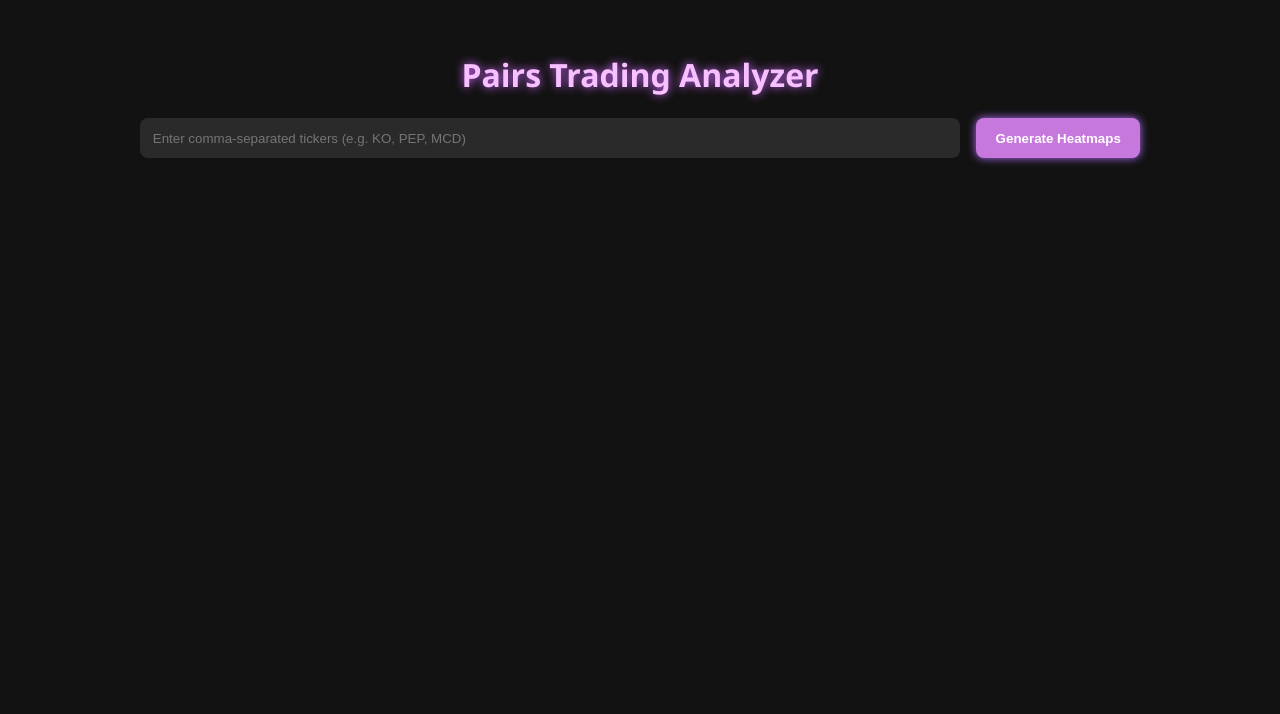
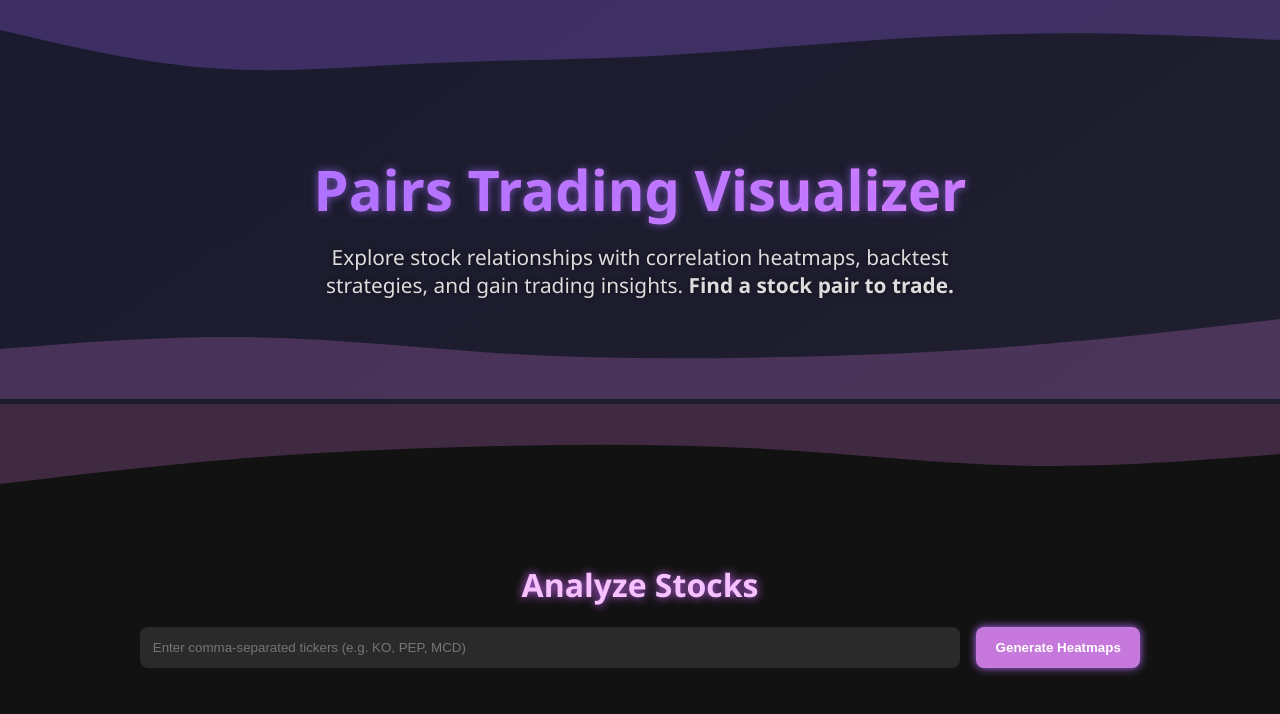
Before and after one commit to PandaStripes11/pairs-finder-and-trading, a React (Create React App) app in the folder frontend/: page / in a window 1280 px wide. Shown: the top 714 px of the page. Built offline with nearby package versions, Linux system fonts and the light colour scheme; no server answers.

Commit message:
Hero banner addition

```diff
--- a/frontend/src/App.css
+++ b/frontend/src/App.css
@@ -9,6 +9,59 @@ body {
   padding: 2rem;
   max-width: 1000px;
   margin: auto;
+}
+
+.hero-banner {
+  position: relative;
+  background: linear-gradient(145deg, #1a1a2e, #1f1f2f);
+  text-align: center;
+  overflow: hidden;
+  color: #ffffff;
+}
+
+.hero-content {
+  position: relative;
+  z-index: 2;
+}
+
+.hero-title {
+  font-size: 3.5rem;
+  font-weight: 700;
+  background: linear-gradient(to right, #a56eff, #f78aff);
+  -webkit-background-clip: text;
+  -webkit-text-fill-color: transparent;
+  text-shadow: 0 0 8px #a56effaa;
+  margin-bottom: 1rem;
+}
+
+.hero-description {
+  font-size: 1.3rem;
+  color: #dcdcdc;
+  max-width: 700px;
+  margin: 0 auto;
+  text-shadow: 0 0 5px #00000088;
+}
+
+/* Wave decorations */
+.hero-wave-top,
+.hero-wave-bottom,
+.hero-wave-border {
+  width: 100%;
+  height: 100px;
+  left: 0;
+  z-index: 1;
+}
+
+.hero-wave-top {
+  top: 0;
+}
+
+.hero-wave-bottom {
+  bottom: 0;
+}
+
+.hero-wave-border {
+  transform: rotate(180deg);
 }
 
 .title {
--- a/frontend/src/App.js
+++ b/frontend/src/App.js
@@ -2,11 +2,12 @@
 // and allow backtesting + plotting of a chosen stock pair.
 
 import React, { useState } from "react";
+import { HeroBanner } from "./components/HeroBanner";
 import { AssetInput } from "./components/AssetInput";
 import { HeatmapDisplay } from "./components/HeatmapDisplay";
 import { PairDetails } from "./components/PairDetails";
+import LoadingSpinner from "./components/LoadingSpinner";
 import "./App.css";
-import LoadingSpinner from "./components/LoadingSpinner";
 
 export default function App() {
   const [loading, setLoading] = useState(false);
@@ -27,8 +28,21 @@ export default function App() {
   };
 
   return (
+    <>
+      <HeroBanner />
+      <svg
+        className="hero-wave-border"
+        viewBox="0 0 1440 320"
+        preserveAspectRatio="none"
+      >
+        <path
+          fill="#F78AFF"
+          fillOpacity="0.2"
+          d="M0,160L48,149.3C96,139,192,117,288,122.7C384,128,480,160,576,176C672,192,768,192,864,186.7C960,181,1056,171,1152,149.3C1248,128,1344,96,1392,80L1440,64L1440,320L1392,320C1344,320,1248,320,1152,320C1056,320,960,320,864,320C768,320,672,320,576,320C480,320,384,320,288,320C192,320,96,320,48,320L0,320Z"
+        />
+      </svg>
       <div className="app">
-      <h1 className="title">Pairs Trading Analyzer</h1>
+        <h1 className="title">Analyze Stocks</h1>
         <AssetInput onSubmit={handleHeatmapGeneration} />
         {loading ? (
           <LoadingSpinner />
@@ -41,5 +55,6 @@ export default function App() {
         ) : null}
         {selectedPair && <PairDetails pair={selectedPair} />}
       </div>
+    </>
   );
 }
--- /dev/null
+++ b/frontend/src/components/HeroBanner.js
@@ -0,0 +1,42 @@
+import React from "react";
+
+export function HeroBanner() {
+  return (
+    <section className="hero-banner">
+      {/* Top decorative wave */}
+      <svg
+        className="hero-wave-top"
+        viewBox="0 0 1440 320"
+        preserveAspectRatio="none"
+      >
+        <path
+          fill="#A56EFF"
+          fillOpacity="0.25"
+          d="M0,96L40,122.7C80,149,160,203,240,218.7C320,235,400,213,480,202.7C560,192,640,192,720,181.3C800,171,880,149,960,133.3C1040,117,1120,107,1200,106.7C1280,107,1360,117,1400,122.7L1440,128L1440,0L1400,0C1360,0,1280,0,1200,0C1120,0,1040,0,960,0C880,0,800,0,720,0C640,0,560,0,480,0C400,0,320,0,240,0C160,0,80,0,40,0L0,0Z"
+        />
+      </svg>
+
+      <div className="hero-content">
+        <h1 className="hero-title">Pairs Trading Visualizer</h1>
+        <p className="hero-description">
+          Explore stock relationships with correlation heatmaps, backtest
+          strategies, and gain trading insights.{" "}
+          <strong>Find a stock pair to trade.</strong>
+        </p>
+      </div>
+
+      {/* Bottom decorative wave */}
+      <svg
+        className="hero-wave-bottom"
+        viewBox="0 0 1440 320"
+        preserveAspectRatio="none"
+      >
+        <path
+          fill="#F78AFF"
+          fillOpacity="0.2"
+          d="M0,160L48,149.3C96,139,192,117,288,122.7C384,128,480,160,576,176C672,192,768,192,864,186.7C960,181,1056,171,1152,149.3C1248,128,1344,96,1392,80L1440,64L1440,320L1392,320C1344,320,1248,320,1152,320C1056,320,960,320,864,320C768,320,672,320,576,320C480,320,384,320,288,320C192,320,96,320,48,320L0,320Z"
+        />
+      </svg>
+    </section>
+  );
+}
```
Lines whose indentation alone changed are shown as unchanged.
